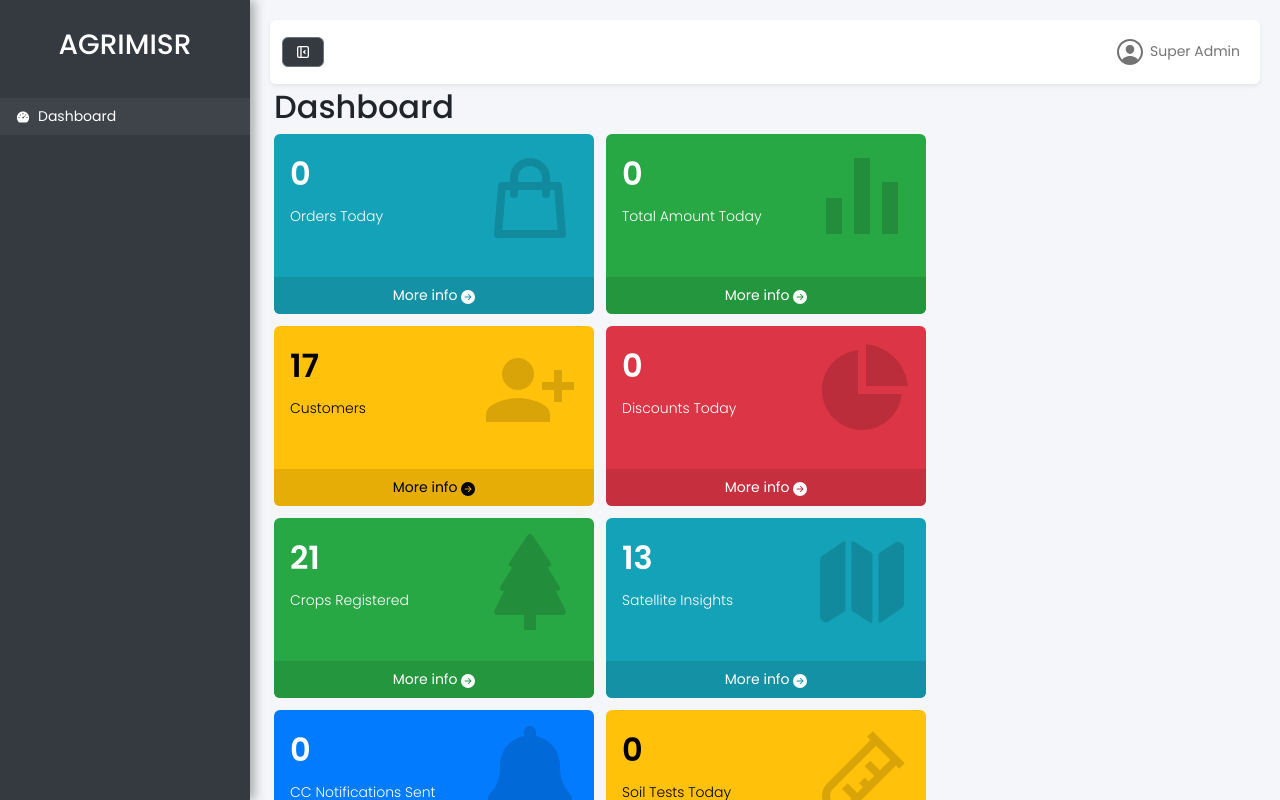
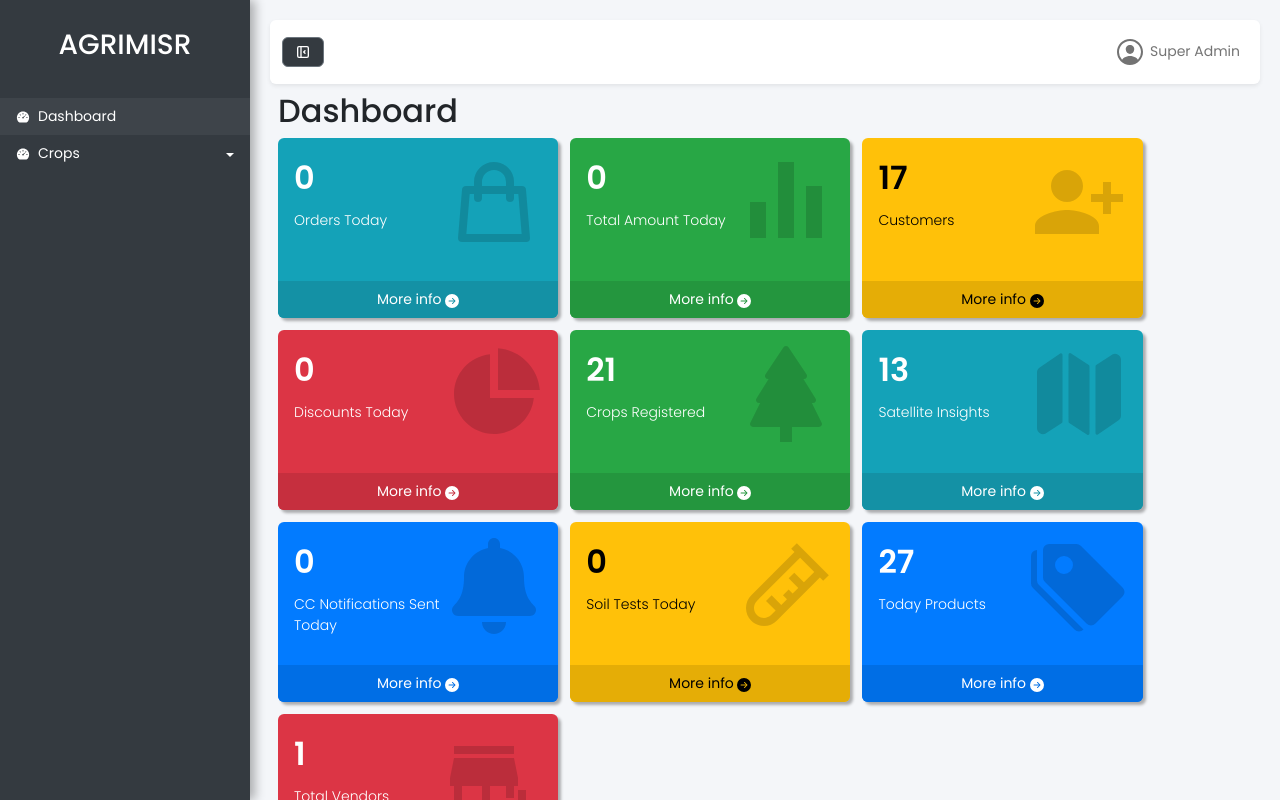
Before and after one commit to ajaybhatia/AgriMISR-admin, a React (Create React App) app: page / in a window 1280 px wide. Built offline with nearby package versions, Linux system fonts and the light colour scheme.

Commit message:
Added CropCategories and CropList pages

```diff
--- a/src/App.jsx
+++ b/src/App.jsx
@@ -1,5 +1,7 @@
 import { BrowserRouter, Route, Routes } from "react-router-dom";
 
+import CropCategories from "./pages/Crops/CropCategories";
+import CropList from "./pages/Crops/CropList";
 import Dashboard from "./pages/Dashboard";
 import DashboardLayout from "./layouts/DashboardLayout";
 
@@ -9,6 +11,10 @@ function App() {
       <Routes>
         <Route path="/" element={<DashboardLayout />}>
           <Route index element={<Dashboard />} />
+          <Route path="crops">
+            <Route path="categories" element={<CropCategories />} />
+            <Route path="list" element={<CropList />} />
+          </Route>
         </Route>
       </Routes>
     </BrowserRouter>
--- a/src/layouts/components/Content.jsx
+++ b/src/layouts/components/Content.jsx
@@ -11,7 +11,7 @@ export default function Content({ sidebarIsOpen, toggleSidebar, children }) {
     >
       <Topbar sidebarIsOpen={sidebarIsOpen} toggleSidebar={toggleSidebar} />
 
-      <Container fluid className="p-1">
+      <Container fluid className="p-2">
         {children}
       </Container>
     </Container>
--- a/src/layouts/components/Menu.jsx
+++ b/src/layouts/components/Menu.jsx
@@ -12,21 +12,39 @@ export default function Menu({ icon: Icon, title, items, target, toggleMenu }) {
 
   const windowSize = useWindowSize();
 
+  const MenuNavLink = ({ children }) => {
+    const className = classNames({
+      active: window.location.pathname === target,
+      "dropdown-toggle": items.length > 0,
+      close: !collapsed,
+      open: collapsed,
+    });
+
+    const renderNav = (
+      <>
+        <Icon className="me-2" />
+        {title}
+      </>
+    );
+
+    if (items.length > 0) {
+      return <NavLink className={className}>{renderNav}</NavLink>;
+    }
+
+    return (
+      <NavLink tag={Link} to={target} className={className}>
+        {renderNav}
+      </NavLink>
+    );
+  };
+
   return (
     <div>
       <NavItem
         onClick={toggle}
         className={classNames({ "menu-open": !collapsed && items.length > 0 })}
       >
-        <NavLink
-          className={classNames({
-            active: window.location.pathname === target,
-            "dropdown-toggle": items.length > 0,
-          })}
-        >
-          <Icon className="me-2" />
-          {title}
-        </NavLink>
+        <MenuNavLink />
       </NavItem>
       {items.length > 0 && (
         <Collapse
@@ -34,14 +52,15 @@ export default function Menu({ icon: Icon, title, items, target, toggleMenu }) {
           navbar
           className={classNames("items-menu", { "mb-1": !collapsed })}
         >
-          {items.map((item, index) => (
+          {items.map(({ title, target, icon: Icon }, index) => (
             <NavItem key={index} className="pl-4">
               <NavLink
                 tag={Link}
-                to={item.target}
+                to={target}
                 onClick={() => windowSize.width <= 500 && toggleMenu(true)}
               >
-                {item.title}
+                <Icon className="me-2" />
+                {title}
               </NavLink>
             </NavItem>
           ))}
--- a/src/menus/adminSubMenu.js
+++ b/src/menus/adminSubMenu.js
@@ -1,4 +1,6 @@
 import { AiFillDashboard } from "react-icons/ai";
+import { FaLeaf } from "react-icons/fa";
+import { RiLeafFill } from "react-icons/ri";
 
 const adminSubmenus = [
   {
@@ -7,6 +9,23 @@ const adminSubmenus = [
     items: [],
     target: "/",
   },
+  {
+    title: "Crops",
+    icon: AiFillDashboard,
+    items: [
+      {
+        title: "Category",
+        icon: FaLeaf,
+        target: "/crops/categories",
+      },
+      {
+        title: "Crop List",
+        icon: RiLeafFill,
+        target: "/crops/list",
+      },
+    ],
+    target: "/crops",
+  },
 ];
 
 export default adminSubmenus;
--- /dev/null
+++ b/src/pages/Crops/CropCategories.jsx
@@ -0,0 +1,11 @@
+import React from "react";
+
+const CropCategories = () => {
+  return (
+    <div>
+      <h2>Crop Categories</h2>
+    </div>
+  );
+};
+
+export default CropCategories;
--- /dev/null
+++ b/src/pages/Crops/CropList.jsx
@@ -0,0 +1,11 @@
+import React from "react";
+
+const CropList = () => {
+  return (
+    <div>
+      <h2>Crop List</h2>
+    </div>
+  );
+};
+
+export default CropList;
--- a/src/pages/Dashboard.jsx
+++ b/src/pages/Dashboard/index.jsx
@@ -3,7 +3,7 @@ import { MdAddBusiness, MdPersonAddAlt1 } from "react-icons/md";
 import { RiBarChartFill, RiPieChart2Fill } from "react-icons/ri";
 
 import { BiTestTube } from "react-icons/bi";
-import DashboardTile from "../components/DashboardTile";
+import DashboardTile from "../../components/DashboardTile";
 import { FaBell } from "react-icons/fa";
 import { HiOutlineShoppingBag } from "react-icons/hi";
 import { IoMap } from "react-icons/io5";
@@ -11,7 +11,7 @@ import React from "react";
 
 const Dashboard = () => {
   return (
-    <>
+    <div>
       <h2>Dashboard</h2>
       <div className="d-flex flex-wrap">
         <DashboardTile
@@ -87,7 +87,7 @@ const Dashboard = () => {
           secondaryBgColor="#C62F3E"
         />
       </div>
-    </>
+    </div>
   );
 };
 
--- a/src/styles/main.css
+++ b/src/styles/main.css
@@ -66,11 +66,15 @@ a:focus {
 }
 
 .menu-open {
-  background: #6d7fcc;
+  background: var(--primary);
 }
 
 .btn-menu-toggle {
   background-color: var(--primary);
+}
+
+.side-menu .nav-link {
+  color: var(--white);
 }
 
 .nav-link:hover,
@@ -81,21 +85,40 @@ a:focus {
   color: var(--white);
   background: var(--secondary);
 }
-.nav-item .active {
+.nav-item .active,
+.nav-link .active {
   color: var(--white);
   background: var(--secondary);
 }
 
 .items-menu {
   color: var(--off-white);
-  background: var(--primary);
+  background: var(--secondary);
+  padding: 0 0.5rem 0 0.5rem;
 }
 
-li a.dropdown-toggle::after {
+li a.dropdown-toggle.open::after {
   display: inline-flex;
   float: right;
   top: 10px;
   position: relative;
+  content: "";
+  border-top: 0.3em solid;
+  border-right: 0.3em solid transparent;
+  border-bottom: 0;
+  border-left: 0.3em solid transparent;
+}
+
+li a.dropdown-toggle.close::after {
+  display: inline-flex;
+  float: right;
+  top: 10px;
+  position: relative;
+  content: "";
+  border-bottom: 0.3em solid;
+  border-right: 0.3em solid transparent;
+  border-top: 0;
+  border-left: 0.3em solid transparent;
 }
 
 .sidebar-header > span {
@@ -184,11 +207,36 @@ button,
   display: flex;
   flex-direction: column;
   height: 180px;
-  width: 320px;
+  width: calc(25% - 0.75rem);
   margin: 0 0.75rem 0.75rem 0;
   color: var(--white);
+  box-shadow: 3px 3px 3px rgba(0, 0, 0, 0.3);
 }
 
 .dashboard-tile > div:first-child {
   flex: 1;
 }
+
+@media screen and (max-width: 1306px) {
+  .dashboard-tile {
+    width: calc(30% - 0.75rem);
+  }
+}
+
+@media screen and (max-width: 1230px) {
+  .dashboard-tile {
+    width: calc(33% - 0.75rem);
+  }
+}
+
+@media screen and (max-width: 1080px) {
+  .dashboard-tile {
+    width: calc(50% - 0.75rem);
+  }
+}
+
+@media screen and (max-width: 882px) {
+  .dashboard-tile {
+    width: calc(100%);
+  }
+}
```
